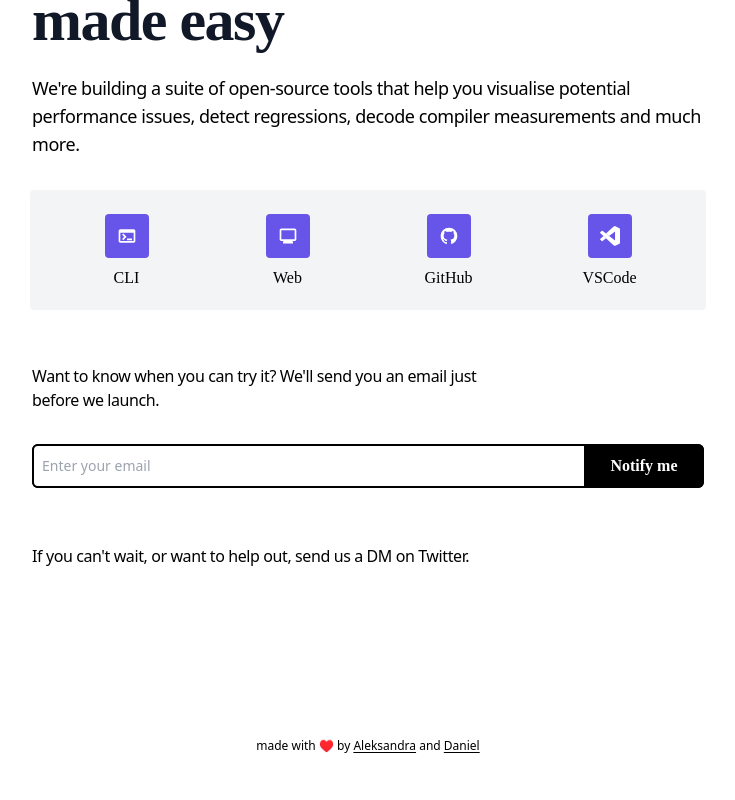
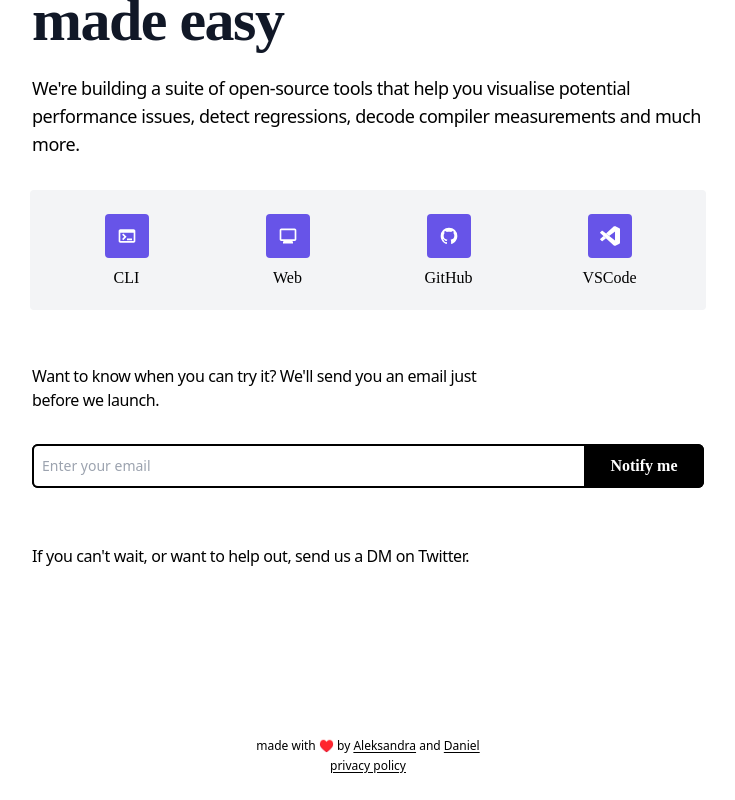
Before and after one commit to tsperf/website, a React (Vite) app: page / in a window 1280 px wide. Shown: the part 321-1121 px from the top of the page, without its empty margins (272-1007 px from the left). Built offline with nearby package versions, Linux system fonts and the light colour scheme; no server answers; a web font is replaced by a local one.

Commit message:
chore: add privacy policy

```diff
--- a/src/App.tsx
+++ b/src/App.tsx
@@ -286,6 +286,11 @@ export default function App() {
               Daniel
             </a>
           </p>
+          <p className="text-center text-xs leading-5">
+            <a className="underline underline-offset-2 hover:text-gray-700" href="https://github.com/tsperf/website/tree/main/PRIVACY.md">
+              privacy policy
+            </a>
+          </p>
         </div>
       </footer>
     </div>
```
Also changed, not shown: 1 other file (tests, documents, lock files or other folders).
